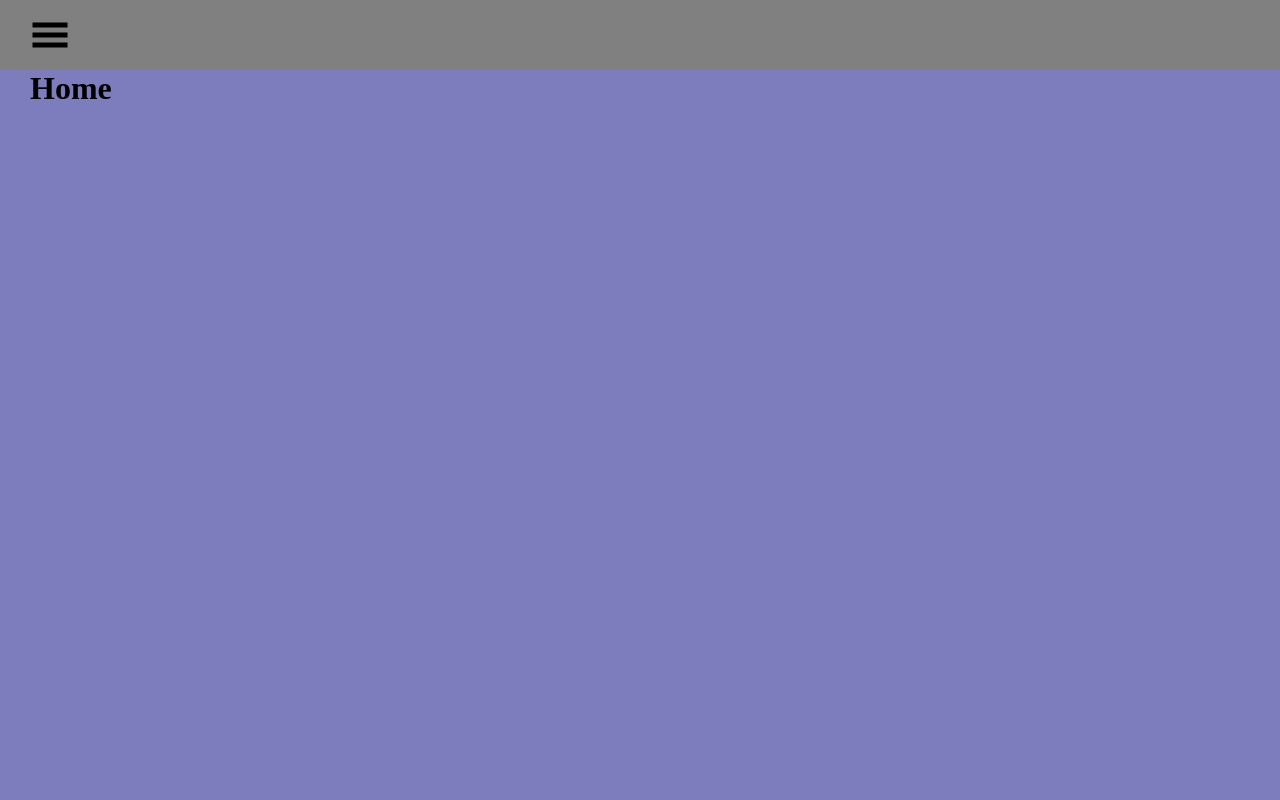
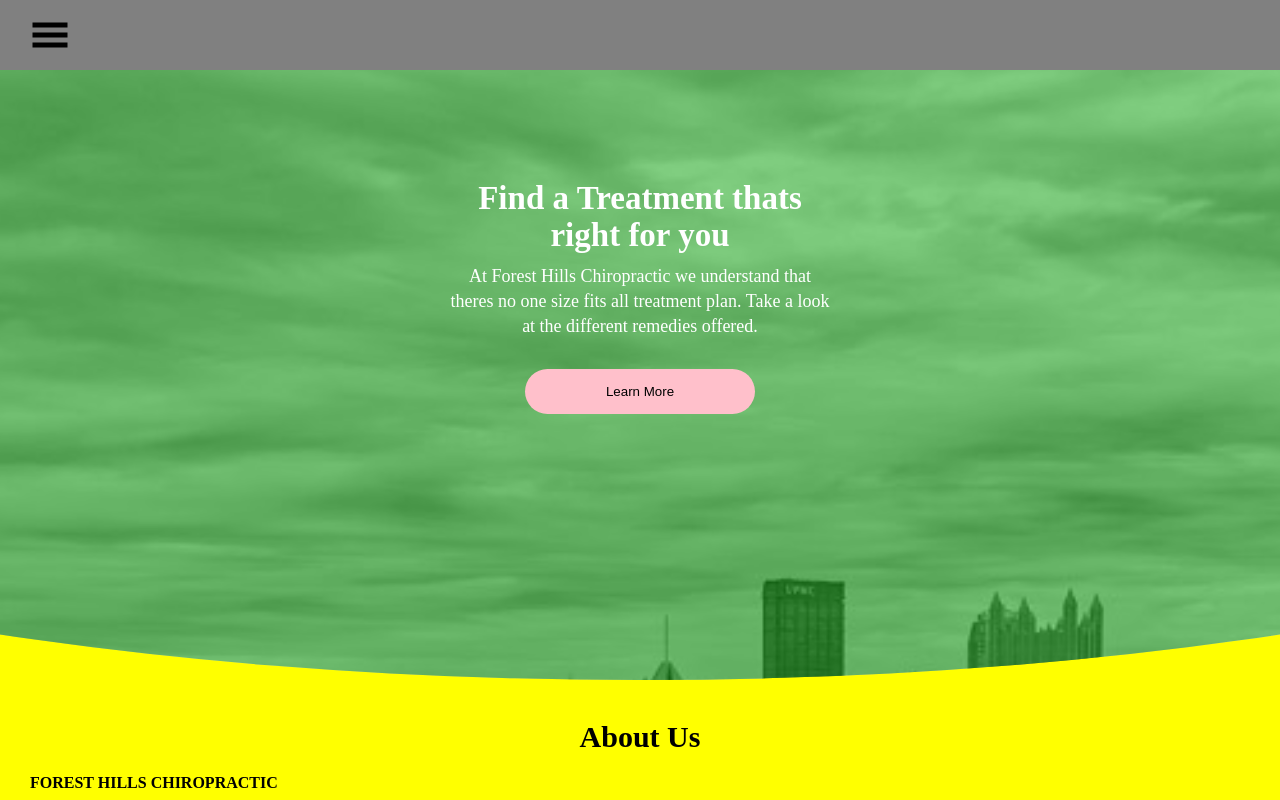
Before and after one commit to matthewcourtneydev/forest-hills-chiro, a React (Create React App) app: page /office-tour in a window 1280 px wide. Built offline with nearby package versions, Linux system fonts and the light colour scheme.

Commit message:
mdc-branch added in the semantic elements for the home page will need to add more but this is a base

```diff
--- a/src/App.scss
+++ b/src/App.scss
@@ -10,6 +10,7 @@
     max-height: 100dvh;
     min-width: 100dvw;
     min-height: 100dvh;
+    overflow-x: hidden;
     overflow-y: scroll;
 }
 
--- /dev/null
+++ b/src/components/header/header.jsx
@@ -0,0 +1,17 @@
+import React from 'react';
+import "./header.scss"
+
+const Header = () => {
+    return (
+        <header className="header" id="header">
+            <div className="overlay"></div>
+            <section className="inner">
+                <h2>Find a Treatment thats right for you</h2>
+                <p>At Forest Hills Chiropractic we understand that theres no one size fits all treatment plan. Take a look at the different remedies offered.</p>
+                <button>Learn More</button>
+            </section>
+        </header>
+    );
+}
+
+export default Header;
--- /dev/null
+++ b/src/components/header/header.scss
@@ -0,0 +1,61 @@
+.header {
+    min-height: 85dvh;
+    width: 200%;
+    margin: auto;
+    position: absolute;
+    left: -50%;
+    border-radius: 0px 0px 50% 50%;
+    background-image: url("../../imgs/pitt.jpeg");
+    background-size: cover;
+    color: white;
+
+    .overlay {
+        min-height: 85dvh;
+        width: 100%;
+        margin: auto;
+        position: absolute;
+        left: 0%;
+        border-radius: 0px 0px 50% 50%;
+        z-index: 3;
+        background-color: rgba(28, 167, 28, 0.557);
+    }
+
+
+    .inner {
+        max-width: 48dvh;
+        position: relative;
+        margin: auto;
+        left: 0;
+        right: 0;
+        margin-top: 180px;
+        z-index: 5;
+
+        h2 {
+            max-width: 90%;
+            margin: auto;
+            text-align: center;
+            font-size: 33px;
+            margin-bottom: 10px;
+        }
+
+        p {
+            font-size: 18px;
+            line-height: 25px;
+            text-align: center;
+        }
+
+        button {
+            position: absolute;
+            left: 0;
+            right: 0;
+            margin: auto;
+            max-width: 60%;
+            background: none;
+            border: none;
+            background-color: pink;
+            padding: 15px;
+            border-radius: 25px;
+            margin-top: 20px;
+        }
+    }
+}
--- a/src/pages/home/home.jsx
+++ b/src/pages/home/home.jsx
@@ -1,10 +1,19 @@
 import React from 'react';
 import "./home.scss"
+import { useNavigate } from 'react-router-dom';
+
+import Header from '../../components/header/header';
 
 const Home = () => {
+    const navigate = useNavigate()
     return (
         <div className="page" id="home-page">
-            <h1>Home</h1>
+           <Header />
+           <h3>About Us</h3>
+           <h4>FOREST HILLS CHIROPRACTIC</h4>
+           <p>Welcome to Forest Hills Chiropractic established in 1994 in Pittsburgh, PA. Does your pain or reduced mobility interfere with your ability to perform daily activities? At Forest Hills Chiropractic  we look at every individual case as totally unique. </p>
+           <p>There are many things that set Forest Hills Chiropractic apart from other chiropractic offices in Pittsburgh, namely our unique use of lasers, decompression and hydrotherapy. Forest Hills Chiropractic has more than 200 5 star reviews on Google, making us one of the highest rated chiropractic office in Pittsburgh. We are conveniently located 2 miles off the Parkway East on Route 30. See how our unique approach to health care can help.</p>
+           <button onClick={() => navigate("/meet-the-team")} className="meet">Meet the Team</button>
         </div>
     );
 }
--- a/src/pages/home/home.scss
+++ b/src/pages/home/home.scss
@@ -0,0 +1,27 @@
+#home-page {
+    background-color: yellow;
+    overflow-x: hidden;
+    max-width: 100dvw;
+    padding-bottom: 40px;
+
+    h3 {
+        margin-top: 90dvh;
+        text-align: center;
+        font-size: 30px;
+        margin-bottom: 20px;
+    }
+
+    h4 {
+        margin-bottom: 10px;
+    }
+
+    p {
+        margin-bottom: 10px;
+    }
+
+    .meet {
+        padding: 10px 20px;
+        font-size: 20px;
+        margin-top: 15px;
+    }
+}
```
Also changed, not shown: src/imgs/pitt.jpeg (added).
